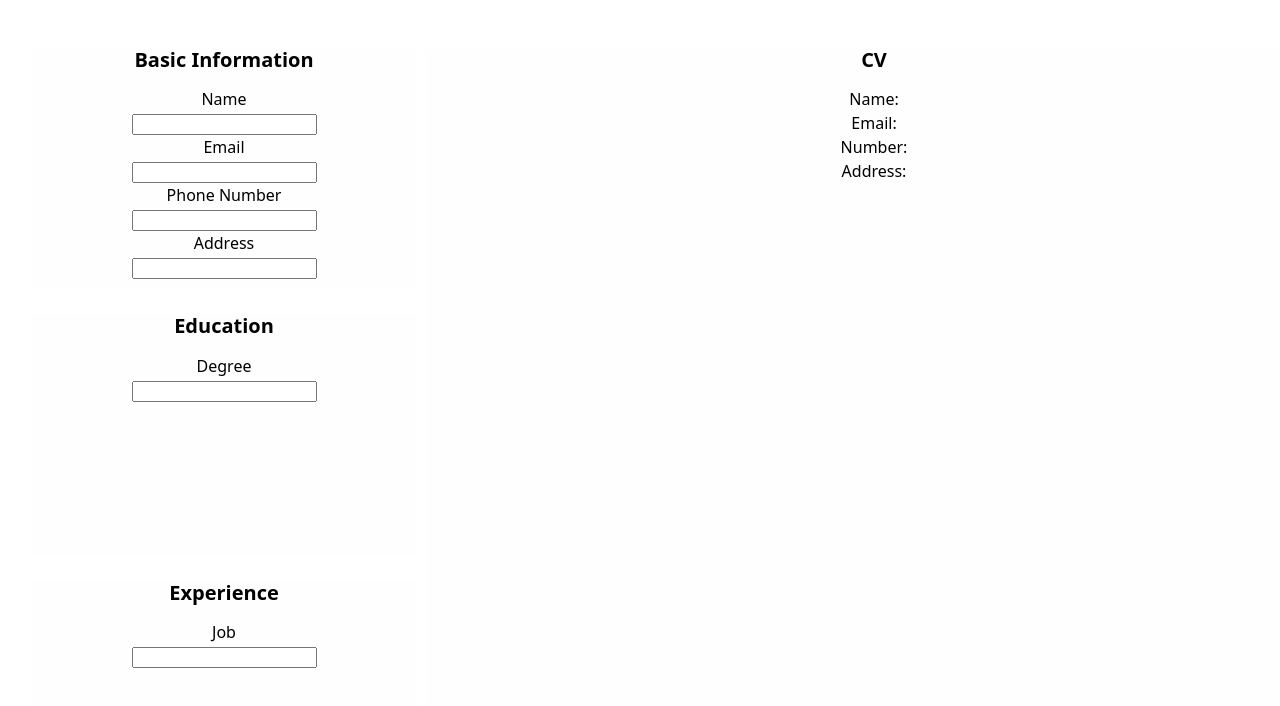
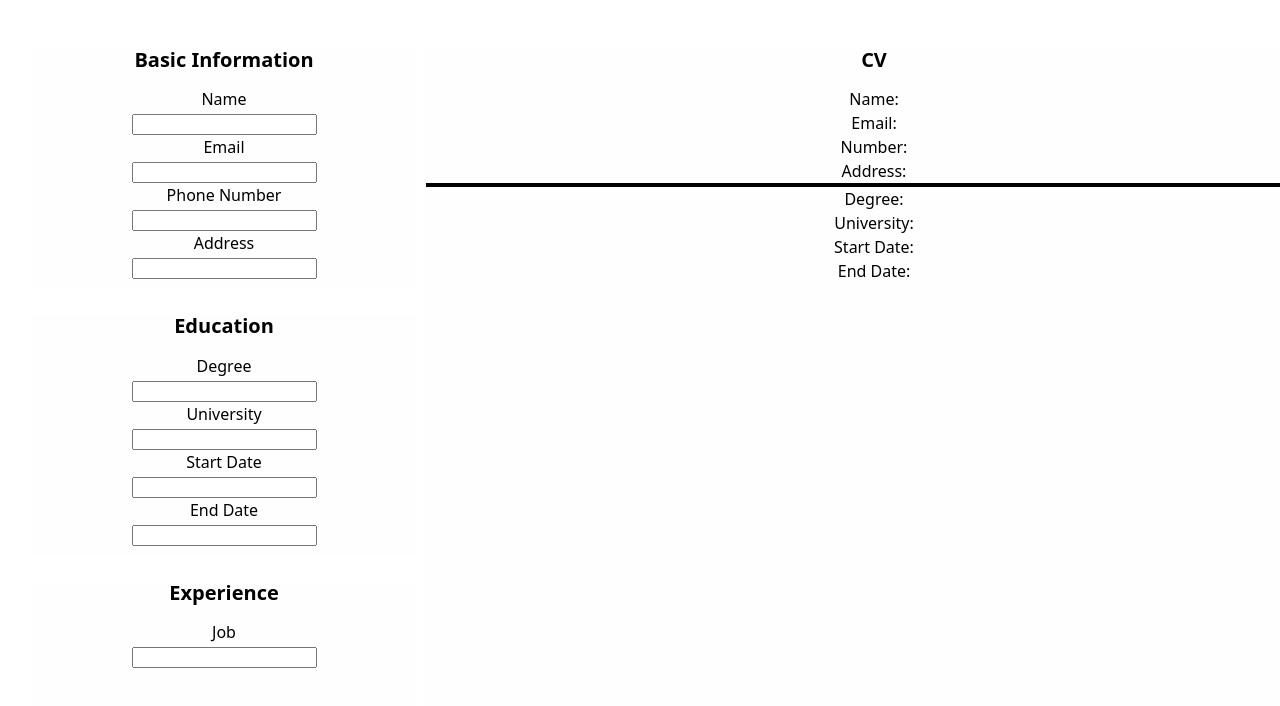
Before and after one commit to MrFerpz/cv-app, a React (Vite) app: page / in a window 1280 px wide. Shown: the top 706 px of the page. Built offline with nearby package versions, Linux system fonts and the light colour scheme.

Commit message:
Added education section

```diff
--- a/src/App.jsx
+++ b/src/App.jsx
@@ -27,6 +27,22 @@ function App() {
       setPerson({...person, address: e.target.value})
     }
 
+    function onDegreeChange(e) {
+      setPerson({...person, degree: e.target.value})
+    }
+
+    function onUniChange(e) {
+      setPerson({...person, university: e.target.value})
+    }
+
+    function onStartDateChange(e) {
+      setPerson({...person, uniStartDate: e.target.value})
+    }
+
+    function onEndDateChange(e) {
+      setPerson({...person, uniEndDate: e.target.value})
+    }
+
   return (
     <div className="grid-container">
     <BasicInfo
@@ -35,7 +51,12 @@ function App() {
       onNumberChange={onNumberChange}
       onAddressChange={onAddressChange}
     />
-    <Education/>
+    <Education
+      onDegreeChange={onDegreeChange}
+      onUniChange={onUniChange}
+      onStartDateChange={onStartDateChange}
+      onEndDateChange={onEndDateChange}
+    />
     <Experience/>
     <CVApp
       person={person}
--- a/src/components/sections/CVApp.jsx
+++ b/src/components/sections/CVApp.jsx
@@ -1,6 +1,10 @@
 import { useState } from 'react'
 
 export default function CVApp({person}) {
+    const separator = {
+        border: "2px solid black",
+        width: "100%"
+    }
 
     return (
         <section className ="cv-section">
@@ -18,6 +22,19 @@ export default function CVApp({person}) {
                 <label label="cv-address">Address:
                     <div className="cv-address">{person.address}</div>
                 </label>
+                <div style={separator}></div>
+                <label label="cv-degree">Degree:
+                    <div className="cv-degree">{person.degree}</div>
+                </label>
+                <label label="cv-university">University:
+                    <div className="cv-university">{person.university}</div>
+                </label>
+                <label label="cv-uni-start-date">Start Date:
+                    <div className="cv-uni-start-date">{person.uniStartDate}</div>
+                </label>
+                <label label="cv-uni-end-date">End Date:
+                    <div className="cv-uni-end-date">{person.uniEndDate}</div>
+                </label>
             </div>
         </section>
     )
--- a/src/components/sections/Education.jsx
+++ b/src/components/sections/Education.jsx
@@ -1,12 +1,31 @@
 import { useState } from 'react'
+import TextInput from '../features/TextInput'
 
-export default function Education() {
+export default function Education({onDegreeChange, onUniChange, onStartDateChange, onEndDateChange}) {
     return (
         <section className ="education-section">
             <div className="container">
                 <h1>Education</h1>
-                <label label = "Degree">Degree</label><br></br>
-                <input></input>
+                <TextInput
+                    onChange={onDegreeChange}
+                    inputID="degree"
+                    label="Degree"
+                />
+                <TextInput
+                    onChange={onUniChange}
+                    inputID="university"
+                    label="University"
+                />
+                <TextInput
+                    onChange={onStartDateChange}
+                    inputID="start-date"
+                    label="Start Date"
+                />
+                <TextInput
+                    onChange={onEndDateChange}
+                    inputID="end-date"
+                    label="End Date"
+                />
             </div>
         </section>
     )
```
